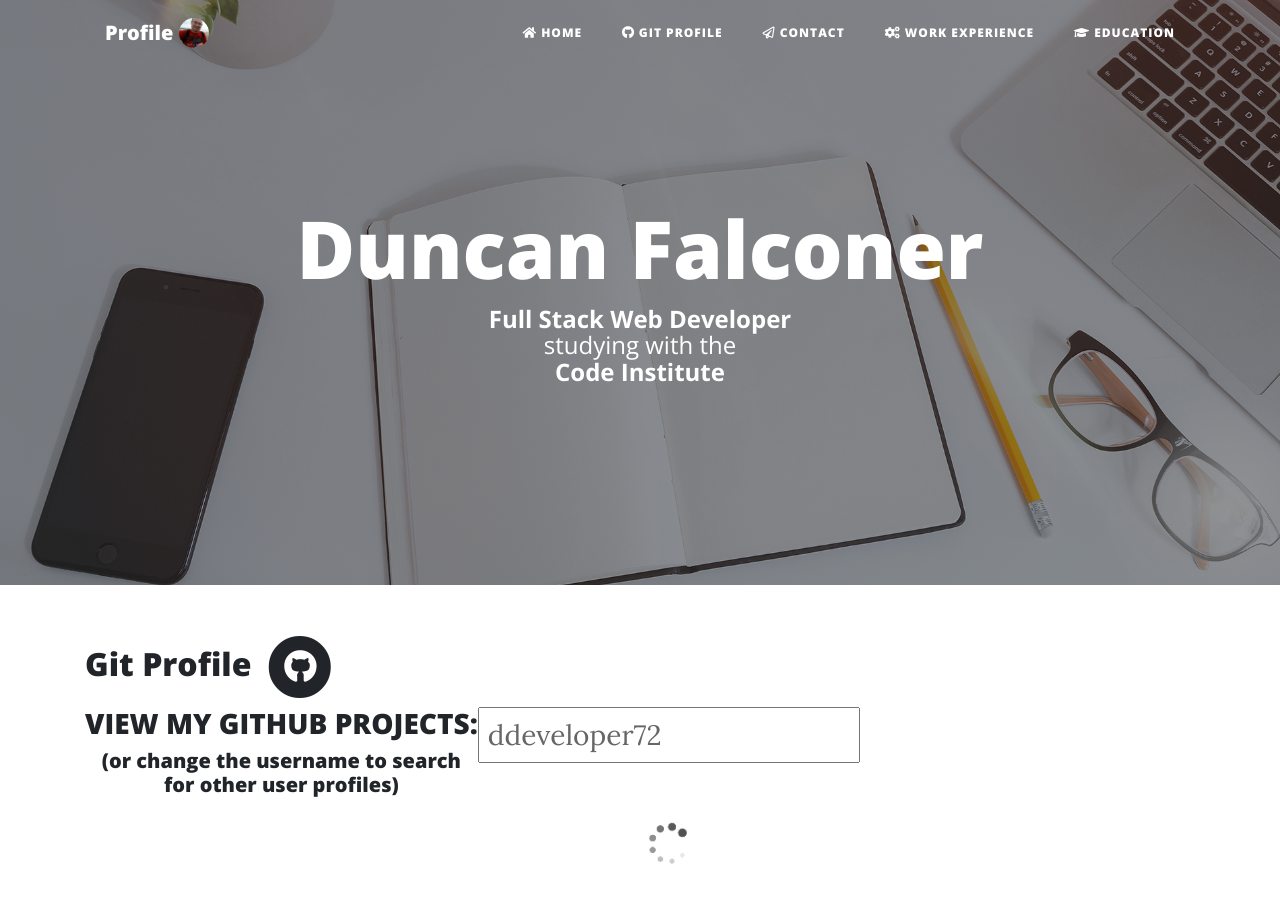
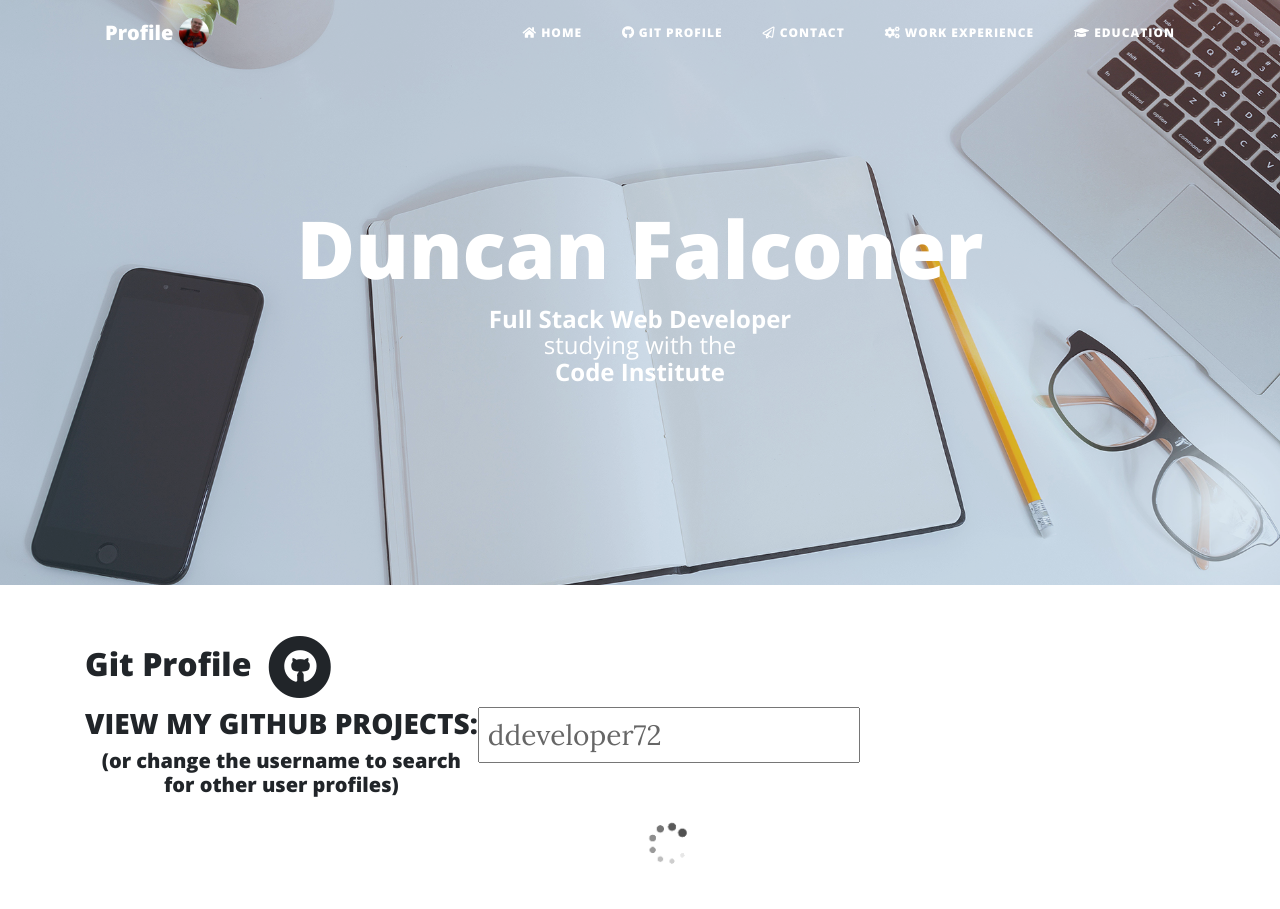
Before and after one commit to ddeveloper72/personal-profile, a Flask app: page /git in a window 1280 px wide. Shown: the top 909 px of the page. Run offline with Flask 2, Linux system fonts and the light colour scheme; some libraries are stand-ins or nearby versions.

Commit message:
Updated CSS for masthead opacity and services collage

```diff
--- a/static/css/clean-blog.css
+++ b/static/css/clean-blog.css
@@ -181,7 +181,7 @@ header.masthead {
   -moz-background-size: cover;
   -o-background-size: cover;
   background-size: cover;
-}
+  }
 
 header.masthead .overlay {
   position: absolute;
@@ -189,8 +189,8 @@ header.masthead .overlay {
   left: 0;
   height: 100%;
   width: 100%;
-  background-color: #212529;
-  opacity: 0.5;
+  background-color: #4184b1;
+  opacity: 0.2;
 }
 
 header.masthead .page-heading,
--- a/static/css/styles.css
+++ b/static/css/styles.css
@@ -3,7 +3,7 @@
 }
 
 .brand_collage {
-    max-width: 25%;
+    max-width: 40%;
 }
 
 .title_heading, .intro {
```
